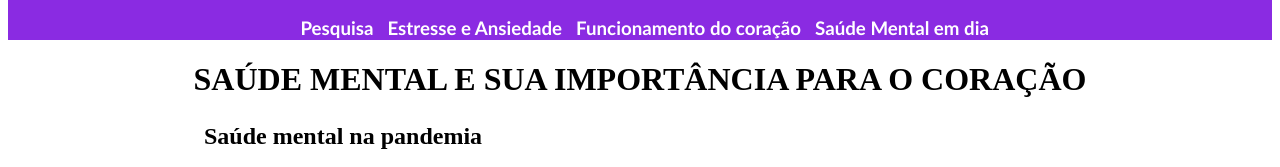
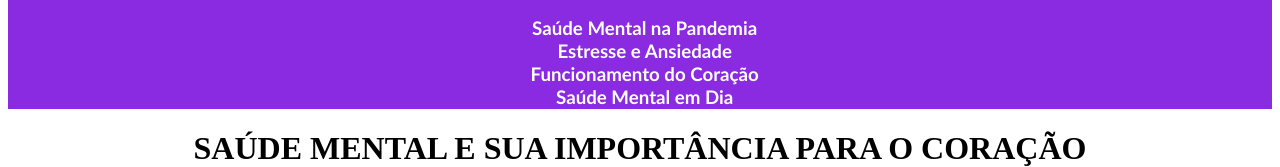
Before and after one commit to JoiceTI/PROJETO, a plain HTML site: page index.html in a window 1280 px wide. Shown: the part 214-381 px from the top of the page. Drawn offline with Linux system fonts and the light colour scheme.

Commit message:
Atualização dos links âncoras

```diff
--- a/index.html
+++ b/index.html
@@ -46,10 +46,10 @@
 
         <div>
             <h3>
-            <a href="#secao1" >Pesquisa</a>
-            <a href="#secao2" >Estresse e Ansiedade</a>
-            <a href="#secao3" >Funcionamento do coração</a>
-            <a href="#secao4" >Saúde Mental em dia</a>
+            <a href="#secao1" >Saúde Mental na Pandemia</a><br/>
+            <a href="#secao2" >Estresse e Ansiedade</a><br/>
+            <a href="#secao3" >Funcionamento do Coração</a><br/>
+            <a href="#secao4" >Saúde Mental em Dia</a><br/>
             </h3>
         </div>
     </center>
```
